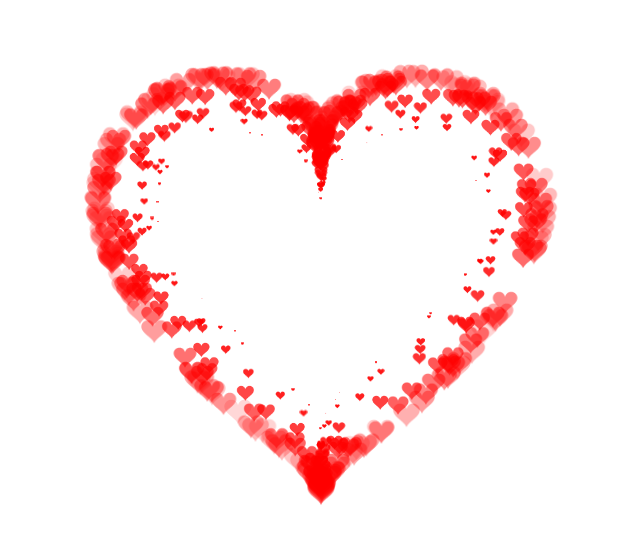
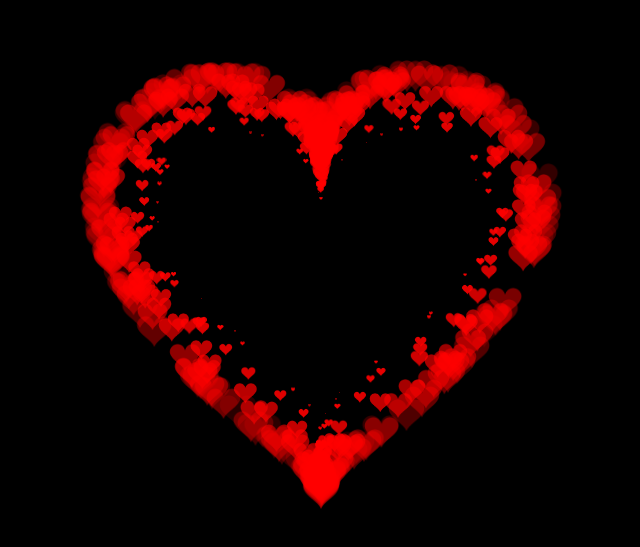
Before and after one commit to flyFatSeal/lover, a plain HTML site: page index.html in a window 1280 px wide. Shown: the part 119-666 px from the top of the page, without its empty margins (319-959 px from the left). Drawn offline with Linux system fonts and the light colour scheme.

Commit message:
version 2

```diff
--- a/index.html
+++ b/index.html
@@ -12,7 +12,7 @@
         height: 100%;
         padding: 0;
         margin: 0;
-        background: #fff;
+        background: black;
       }
       canvas {
         position: absolute;
@@ -34,7 +34,7 @@
           duration: 2, // particle duration in sec
           velocity: 100, // particle velocity in pixels/sec
           effect: -0.75, // play with this for a nice effect
-          size: 30, // particle size in pixels
+          size: 40, // particle size in pixels
         },
       };
 
@@ -356,7 +356,7 @@
             $elem.innerText = '❤';
             break;
         }
-        $elem.style.fontSize = Math.random() * 10 + 10 + 'px';
+        $elem.style.fontSize = Math.random() * 20 + 10 + 'px';
         var increase = 0;
         var anim;
         setTimeout(function () {
```
